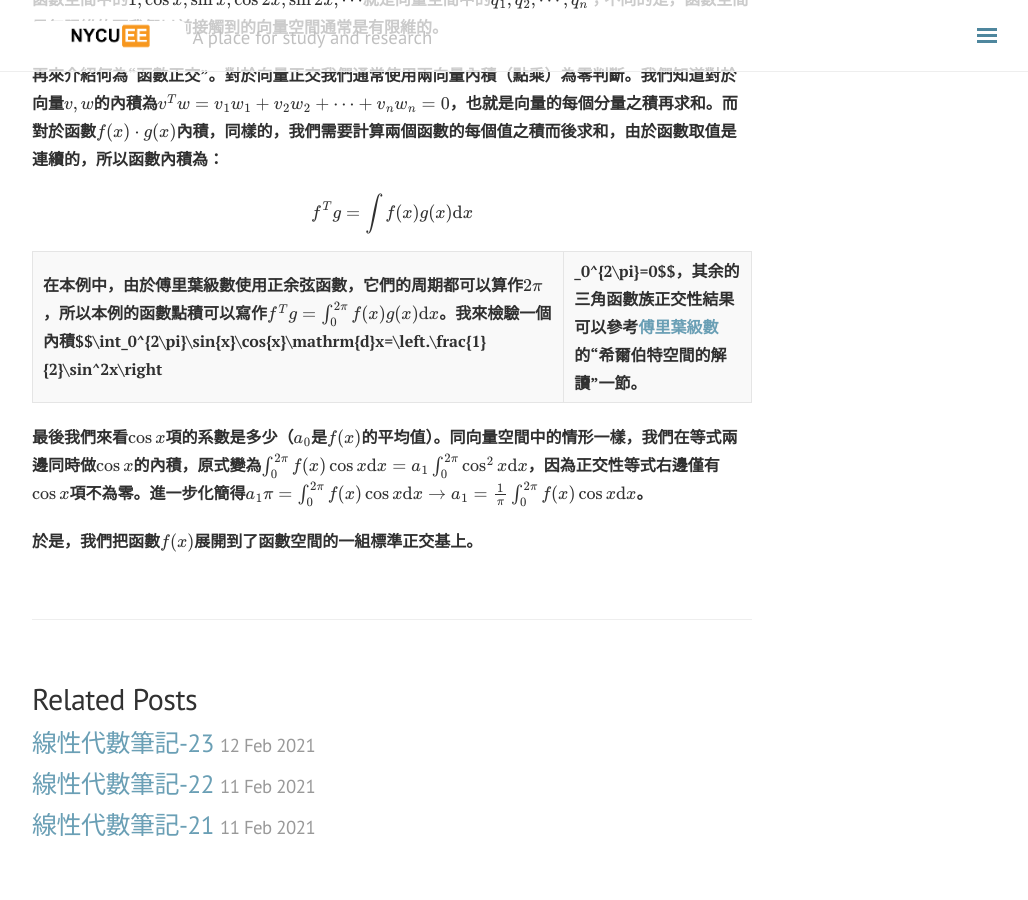
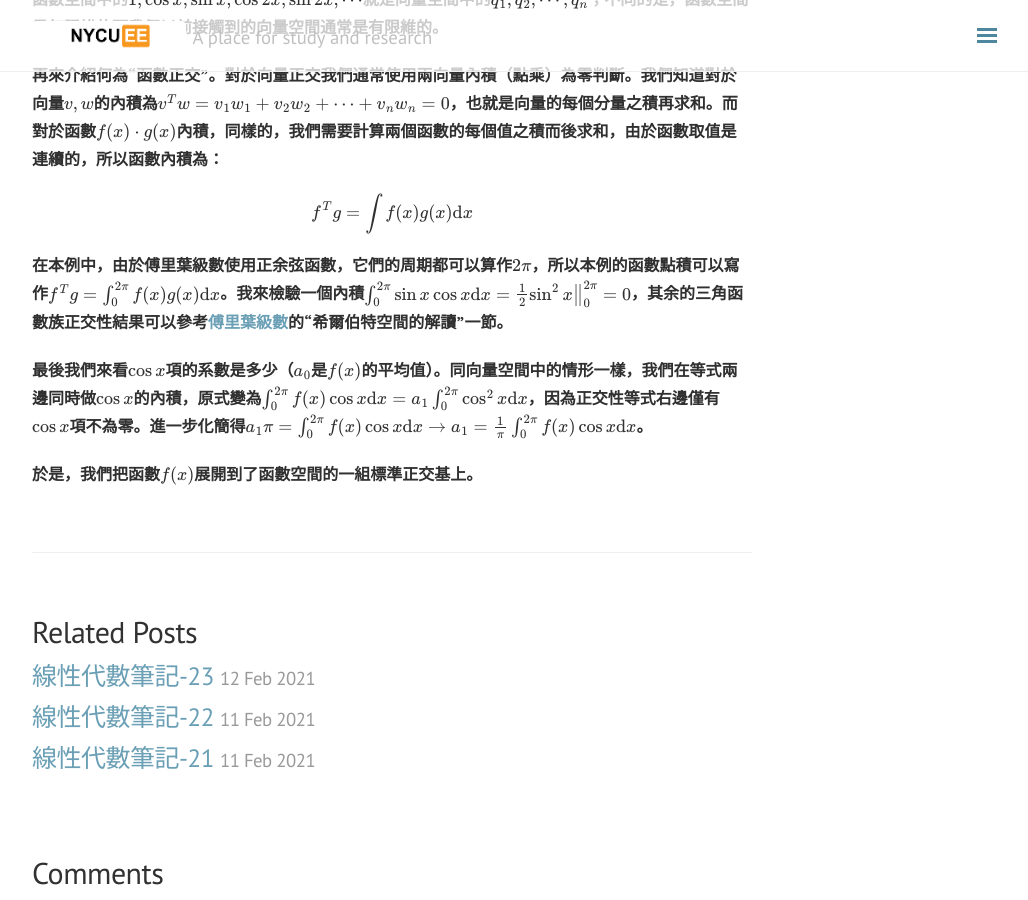
Before and after one commit to nycu-ee/nycu-ee.github.io, a Jekyll site: the page built from _posts/2021-02-12-linear-algebra-24.md, in a window 1280 px wide and 900 px high, scrolled down 3016 px. Shown: the whole window, without its empty margins (248-1276 px from the left). Built offline with Jekyll 4.4.1, drawn with Linux system fonts in a browser that asks for light colours; nearby versions of some CDN libraries; formulas are drawn with MathJax 3; comment, search, counter and statistics services are not loaded.

```diff
--- a/_posts/2021-02-12-linear-algebra-24.md
+++ b/_posts/2021-02-12-linear-algebra-24.md
@@ -77,7 +77,7 @@ $$
 
 $$f^Tg=\int f(x)g(x)\mathrm{d}x$$
 
-在本例中，由於傅里葉級數使用正余弦函數，它們的周期都可以算作$2\pi$，所以本例的函數點積可以寫作$f^Tg=\int_0^{2\pi}f(x)g(x)\mathrm{d}x$。我來檢驗一個內積$$\int_0^{2\pi}\sin{x}\cos{x}\mathrm{d}x=\left.\frac{1}{2}\sin^2x\right|_0^{2\pi}=0$$，其余的三角函數族正交性結果可以參考[傅里葉級數](https://zh.wikipedia.org/wiki/%E5%82%85%E9%87%8C%E5%8F%B6%E7%BA%A7%E6%95%B0)的“希爾伯特空間的解讀”一節。
+在本例中，由於傅里葉級數使用正余弦函數，它們的周期都可以算作$2\pi$，所以本例的函數點積可以寫作$f^Tg=\int_0^{2\pi}f(x)g(x)\mathrm{d}x$。我來檢驗一個內積$$\int_0^{2\pi}\sin{x}\cos{x}\mathrm{d}x=\left.\frac{1}{2}\sin^2x\right\|_0^{2\pi}=0$$，其余的三角函數族正交性結果可以參考[傅里葉級數](https://zh.wikipedia.org/wiki/%E5%82%85%E9%87%8C%E5%8F%B6%E7%BA%A7%E6%95%B0)的“希爾伯特空間的解讀”一節。
 
 最後我們來看$\cos x$項的系數是多少（$a_0$是$f(x)$的平均值）。同向量空間中的情形一樣，我們在等式兩邊同時做$\cos x$的內積，原式變為$\int_0^{2\pi}f(x)\cos x\mathrm{d}x=a_1\int_0^{2\pi}\cos^2x\mathrm{d}x$，因為正交性等式右邊僅有$\cos x$項不為零。進一步化簡得$a_1\pi=\int_0^{2\pi}f(x)\cos x\mathrm{d}x\rightarrow a_1=\frac{1}{\pi}\int_0^{2\pi}f(x)\cos x\mathrm{d}x$。
 
```
